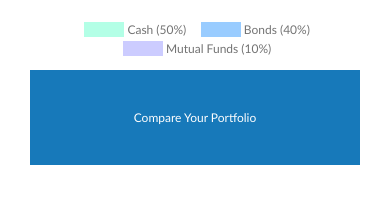
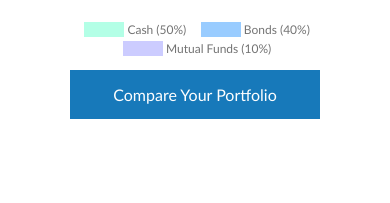
Before and after one commit to nezchaudhary/finance-ios, a React Native app: screen / in a window 390 px wide. Shown: the part 249-452 px from the top of the page. Built offline with nearby package versions, Linux system fonts and the light colour scheme.

Commit message:
Fix button sizes

```diff
--- a/components/button/index.js
+++ b/components/button/index.js
@@ -17,14 +17,14 @@ class StyledButton extends Component {
 const styles = StyleSheet.create({
   view: {
     alignItems: 'center',
-    marginHorizontal: getWidthSizeForScreen(0, 30, 20),
-    paddingVertical: getWidthSizeForScreen(10, 30, 40),
-    paddingHorizontal: getWidthSizeForScreen(10, 20, 25),
+    marginHorizontal: getWidthSizeForScreen(50, 55, 60),
+    paddingVertical: getWidthSizeForScreen(10, 12, 15),
     backgroundColor: '#1779ba'
   },
   text: {
     fontFamily,
     color: '#fefefe',
+    fontSize: getWidthSizeForScreen(13, 14, 16),
   }
 });
 
--- a/components/user-portfolio/index.js
+++ b/components/user-portfolio/index.js
@@ -37,9 +37,9 @@ class UserPortfolio extends React.Component {
     return (
       <View style={viewStyles.buttonContainer}>
       <StyledButton
-      title='Compare Your Portfolio'
-      click={this.handleCompareButtonClick.bind(this)}
-      style={{ fontSize: 12 }} />
+        title='Compare Your Portfolio'
+        click={this.handleCompareButtonClick.bind(this)}
+      />
       </View>
     );
   }
@@ -95,9 +95,9 @@ class UserPortfolio extends React.Component {
 }
 
 const viewStyles = {
-  buttonContainer: {
-    flex:1
-  }
+  // buttonContainer: {
+  //   flex:1
+  // }
 }
 
 const mapStateToProps = (state) => {
--- a/components/user-portfolio/user-portfolio-form.js
+++ b/components/user-portfolio/user-portfolio-form.js
@@ -3,7 +3,6 @@ import { StyleSheet, View, TextInput, KeyboardAvoidingView } from 'react-native'
 import { connect } from 'react-redux';
 import { bindActionCreators } from 'redux';
 import { KeyboardAwareScrollView } from 'react-native-keyboard-aware-scroll-view'
-
 
 import StyledButton from '../button';
 import StyledText from '../text/styled-text';
```
